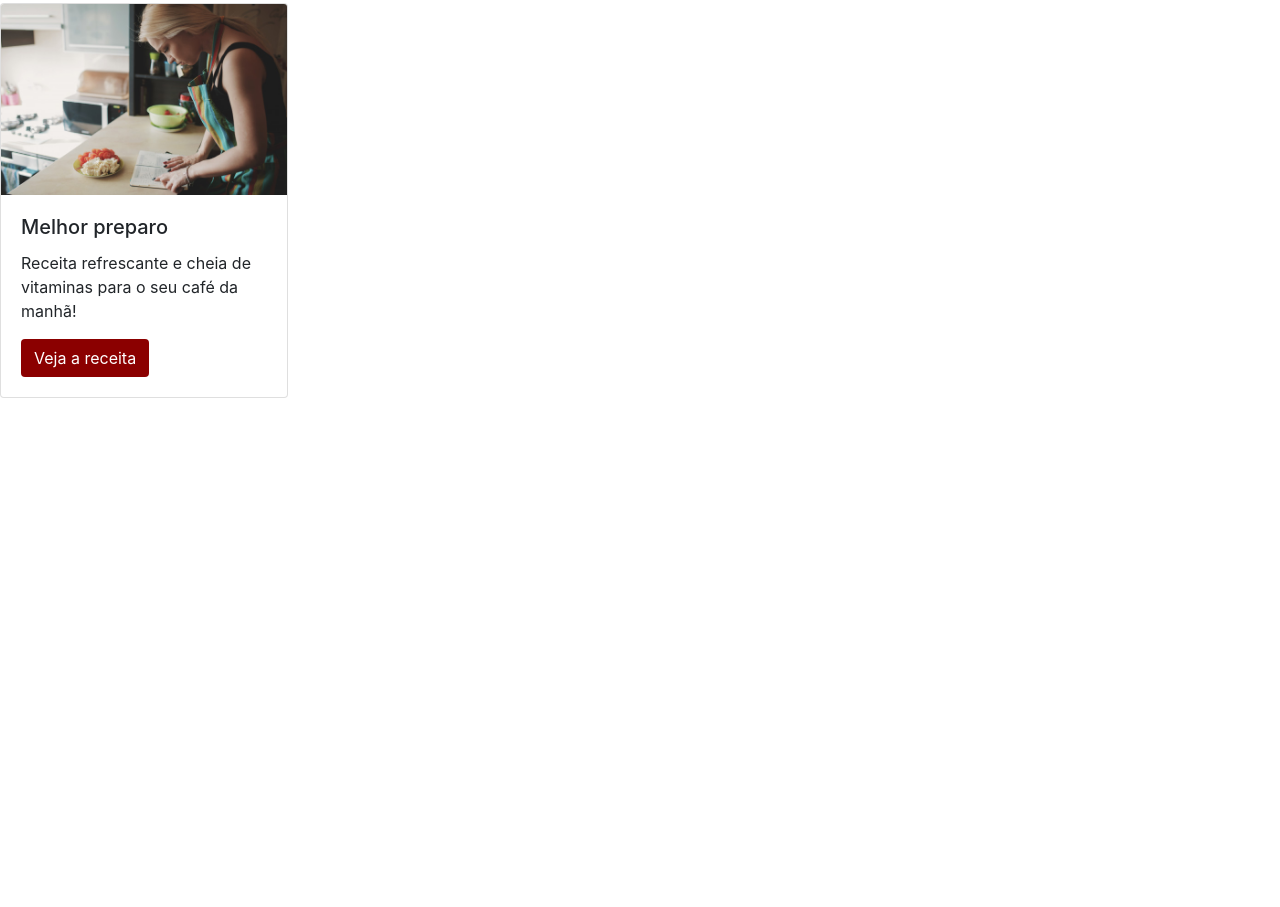
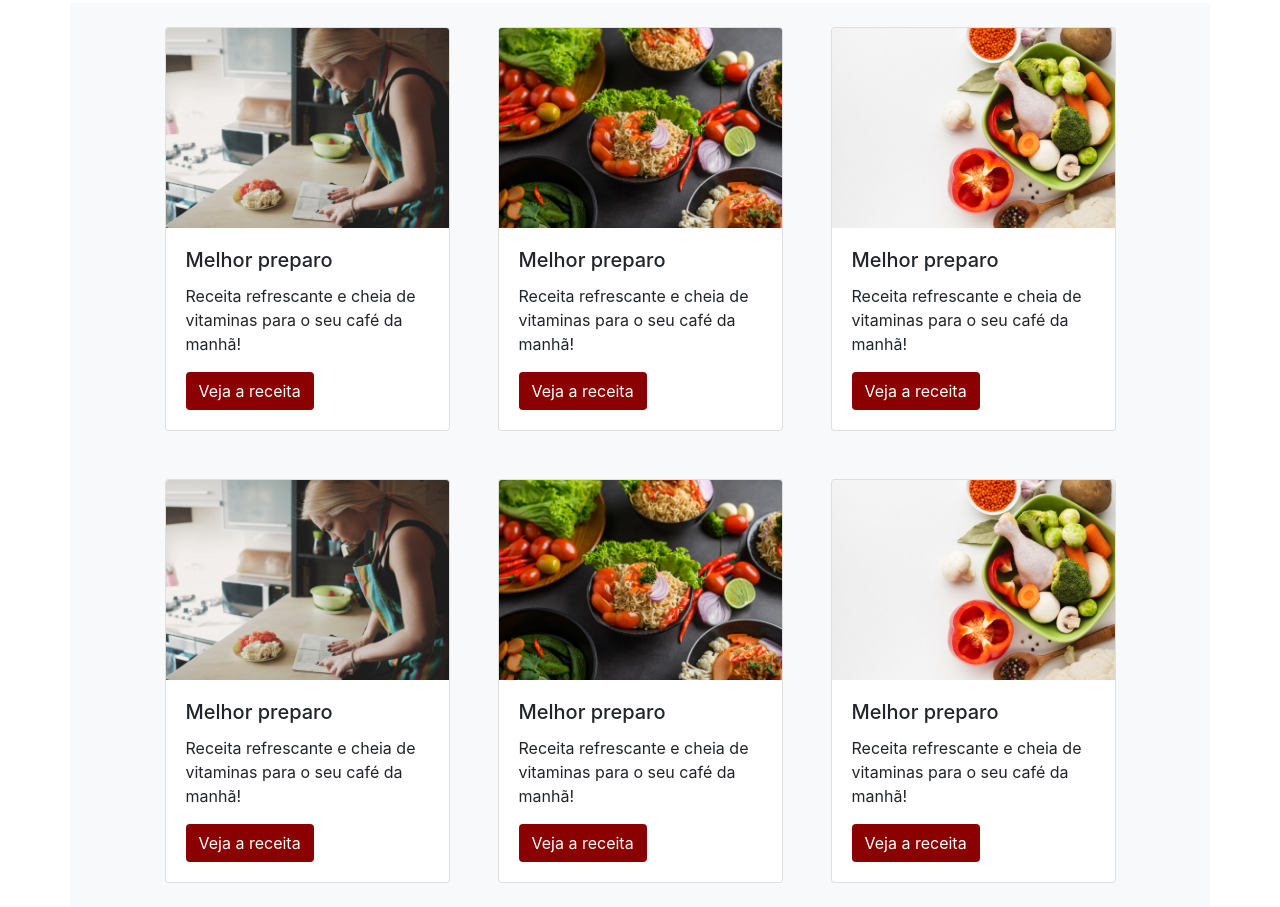
Before and after one commit to gustavoluissiqueira/bootstrap4curso, a plain HTML site: page index.html in a window 1280 px wide. Shown: the part 645-1552 px from the top of the page. Before the commit the page ends 1043 px from the top, so only its background shows below. Drawn offline with nearby package versions, Linux system fonts and the light colour scheme.

Commit message:
Adicionando modificações da AULA 5 Alinhando elementos com Bootstrap Grid

```diff
--- a/index.html
+++ b/index.html
@@ -66,14 +66,56 @@
         <p class="text-center text-secondary pb-5">Nossas receitas ajudam você a aproveitar melhor os alimentos, economizar, ganhar tempo e praticidade. </p>
       </section>
         <!--Cards-->
-      <section id="receitas">
-        <div class="card borda-cor" style="width: 18rem;">
-          <img class="card-img-top" src="img/card-01.jpg" alt="Imagem de capa do card">
-          <div class="card-body">
-            <h5 class="card-title">Melhor preparo </h5>
-            <p class="card-text">Receita refrescante e cheia de vitaminas para o seu café da manhã!</p>
-            <a href="#" class="btn botao-cor-especial ">Veja a receita</a>
-          </div>
+      <section class="container bg-light" id="receitas">
+        <div class="row justify-content-center">
+          <article class="card borda-cor largura-cartao  p-0 m-4 col-8 col-md-3 ">
+            <img class="card-img-top card-posicao-imagem" src="img/card-01.jpg" alt="Imagens de preparo e alimentos, saladas  e frango">
+            <div class="card-body">
+              <h5 class="card-title">Melhor preparo </h5>
+              <p class="card-text">Receita refrescante e cheia de vitaminas para o seu café da manhã!</p>
+              <a href="#" class="btn botao-cor-especial ">Veja a receita</a>
+            </div>
+          </article>
+          <article class="card borda-cor largura-cartao p-0 m-4 col-8 col-md-3">
+            <img class="card-img-top card-posicao-imagem " src="img/card-02.jpg" alt="Imagens de preparo e alimentos, saladas  e frango">
+            <div class="card-body">
+              <h5 class="card-title">Melhor preparo </h5>
+              <p class="card-text">Receita refrescante e cheia de vitaminas para o seu café da manhã!</p>
+              <a href="#" class="btn botao-cor-especial ">Veja a receita</a>
+            </div>
+          </article>
+          <article class="card borda-cor largura-cartao m-4 p-0 col-8 col-md-3">
+            <img class="card-img-top card-posicao-imagem" src="img/card-03.jpg" alt="Imagens de preparo e alimentos, saladas  e frango">
+            <div class="card-body">
+              <h5 class="card-title">Melhor preparo </h5>
+              <p class="card-text">Receita refrescante e cheia de vitaminas para o seu café da manhã!</p>
+              <a href="#" class="btn botao-cor-especial ">Veja a receita</a>
+            </div>
+          </article>
+          <article class="card borda-cor largura-cartao m-4 p-0 col-8 col-md-3">
+            <img class="card-img-top card-posicao-imagem" src="img/card-01.jpg" alt="Imagens de preparo e alimentos, saladas  e frango">
+            <div class="card-body">
+              <h5 class="card-title">Melhor preparo </h5>
+              <p class="card-text">Receita refrescante e cheia de vitaminas para o seu café da manhã!</p>
+              <a href="#" class="btn botao-cor-especial ">Veja a receita</a>
+            </div>
+          </article>
+          <article class="card borda-cor largura-cartao m-4 p-0 col-8 col-md-3">
+            <img class="card-img-top card-posicao-imagem" src="img/card-02.jpg" alt="Imagens de preparo e alimentos, saladas  e frango">
+            <div class="card-body">
+              <h5 class="card-title">Melhor preparo </h5>
+              <p class="card-text">Receita refrescante e cheia de vitaminas para o seu café da manhã!</p>
+              <a href="#" class="btn botao-cor-especial ">Veja a receita</a>
+            </div>
+          </article>
+          <article class="card borda-cor largura-cartao  p-0 m-4 col-4 col-md-3">
+            <img class="card-img-top card-posicao-imagem" src="img/card-03.jpg" alt="Imagens de preparo e alimentos, saladas  e frango">
+            <div class="card-body">
+              <h5 class="card-title">Melhor preparo </h5>
+              <p class="card-text">Receita refrescante e cheia de vitaminas para o seu café da manhã!</p>
+              <a href="#" class="btn botao-cor-especial ">Veja a receita</a>
+            </div>
+          </article>
         </div>
       </section>
 
--- a/style.css
+++ b/style.css
@@ -1,3 +1,4 @@
+
 .imagem-carrossel{
     object-fit: cover;
     object-position: 0 80%;
@@ -25,3 +26,11 @@
 .borda-cor{
     border-color: darkred;
 }
+.largura-cartao{
+    max-width: 18rem;
+
+}
+.card-posicao-imagem{
+    object-fit: cover;
+    height: 200px;
+}
```
Also changed, not shown: 1 other file.
